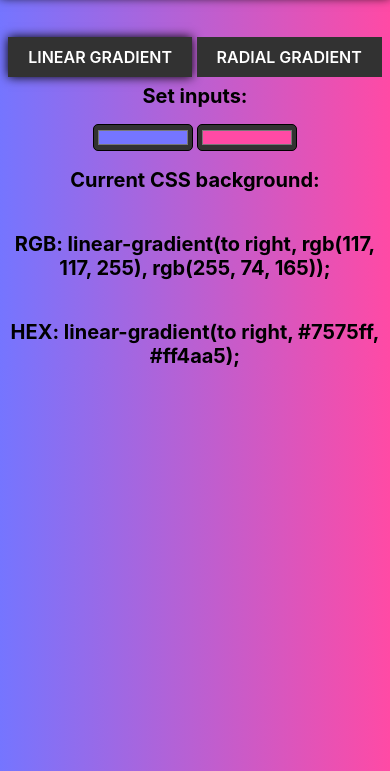
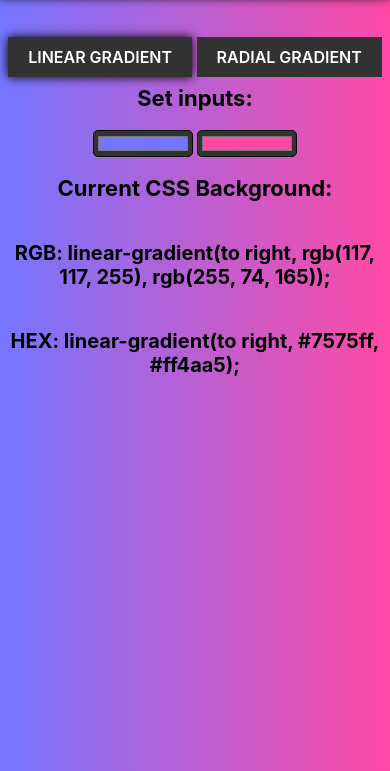
Before and after one commit to godnondsilva/gradient-background-generator, a plain HTML site: page index.html in a window 390 px wide. Shown: the part 73-844 px from the top of the page. Drawn offline with Linux system fonts and the light colour scheme.

Commit message:
fixing font size issues

```diff
--- a/css/linear.css
+++ b/css/linear.css
@@ -73,7 +73,7 @@ h2 h3 h4 {
 	}
 
 	h2 {
-		font-size: 20px;
+		font-size: 22px;
 	}
 
 	h3 {
--- a/css/radial.css
+++ b/css/radial.css
@@ -9,8 +9,6 @@ body {
 	display: block;
 	background-color: #323232;
 	box-shadow: 0 0 10px #000;
-}
-.bg-body {
 }
 
 #gradient {
@@ -76,7 +74,7 @@ h2 h3 h4 {
 	}
 
 	h2 {
-		font-size: 25px;
+		font-size: 22px;
 	}
 
 	h3 {
--- a/index.html
+++ b/index.html
@@ -18,7 +18,7 @@
 	<input class="color color1" type="color" name="color1" value="#7575ff"> <!-- #7575ff -->
 	<input class="color color2" type="color" name="color2" value="#ff4aa5"> <!-- #babaff -->
 	<div class="bg-body">
-		<h2>Current CSS background:</h2>
+		<h2>Current CSS Background:</h2>
 		<h3></h3>
 		<h4></h4>
 	</div>
```
